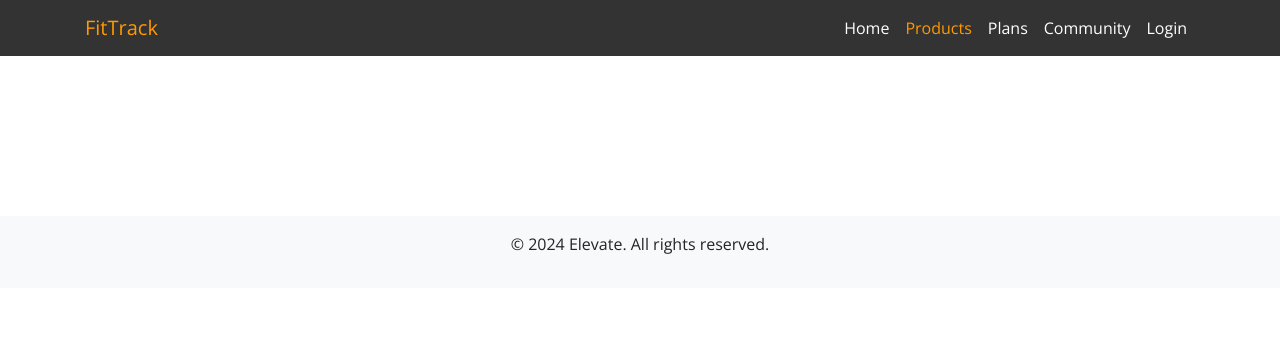
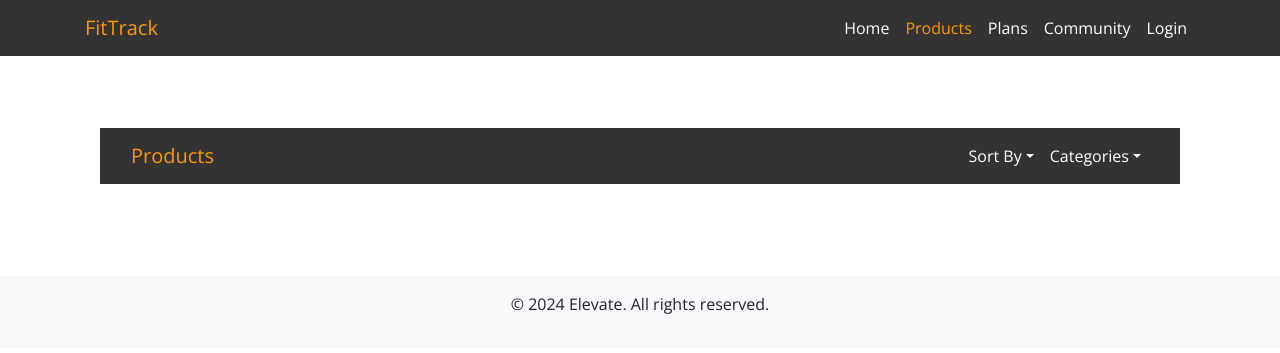
Before and after one commit to Dhruvesh48/FitTrack, a Django app: page /products/ in a window 1280 px wide. Shown: the top 353 px of the page. Run offline with Django 4.2, Linux system fonts and the light colour scheme; data that the repository does not hold is empty; some libraries are stand-ins or nearby versions.

Commit message:
added navbar inside product page

```diff
--- a/products/templates/products/product_page.html
+++ b/products/templates/products/product_page.html
@@ -7,6 +7,43 @@
 
 {% block content %}
 <section class="container py-5">
+    <nav class="navbar navbar-expand-lg custom-navbar mb-4">
+        <div class="container">
+            <a class="navbar-brand" href="#">Products</a>
+            <button class="navbar-toggler" type="button" data-toggle="collapse" data-target="#navbarCategories" aria-controls="navbarCategories" aria-expanded="false" aria-label="Toggle navigation">
+                <i class="fas fa-bars"></i>
+            </button>
+            <div class="collapse navbar-collapse" id="navbarCategories">
+                <ul class="navbar-nav ml-auto">
+                    <!-- Dropdown for Sorting by Price or Rating -->
+                    <li class="nav-item dropdown">
+                        <a class="nav-link dropdown-toggle" href="#" id="navbarSorting" role="button" data-toggle="dropdown" aria-haspopup="true" aria-expanded="false">
+                            Sort By
+                        </a>
+                        <div class="dropdown-menu" aria-labelledby="navbarSorting">
+                            <a class="dropdown-item" href="#">Price: Low to High</a>
+                            <a class="dropdown-item" href="#">Price: High to Low</a>
+                            <a class="dropdown-item" href="#">Rating: High to Low</a>
+                            <a class="dropdown-item" href="#">Rating: Low to High</a>
+                        </div>
+                    </li>
+
+                    <!-- Categories Dropdown -->
+                    <li class="nav-item dropdown">
+                        <a class="nav-link dropdown-toggle" href="#" id="navbarCategoriesDropdown" role="button" data-toggle="dropdown" aria-haspopup="true" aria-expanded="false">
+                            Categories
+                        </a>
+                        <div class="dropdown-menu" aria-labelledby="navbarCategoriesDropdown">
+                            <a class="dropdown-item" href="#">Equipment</a>
+                            <a class="dropdown-item" href="#">Nutrition</a>
+                            <a class="dropdown-item" href="#">Merchandise</a>
+                            <a class="dropdown-item" href="{% url 'product_page' %}">All Products</a>
+                        </div>
+                    </li>
+                </ul>
+            </div>
+        </div>
+    </nav>
     <div class="row">
         {% for product in products %}
             <div class="col-md-4 mb-4">
```
Also changed, not shown: products/templates/products/product_detail.html (+6 -4 lines).
